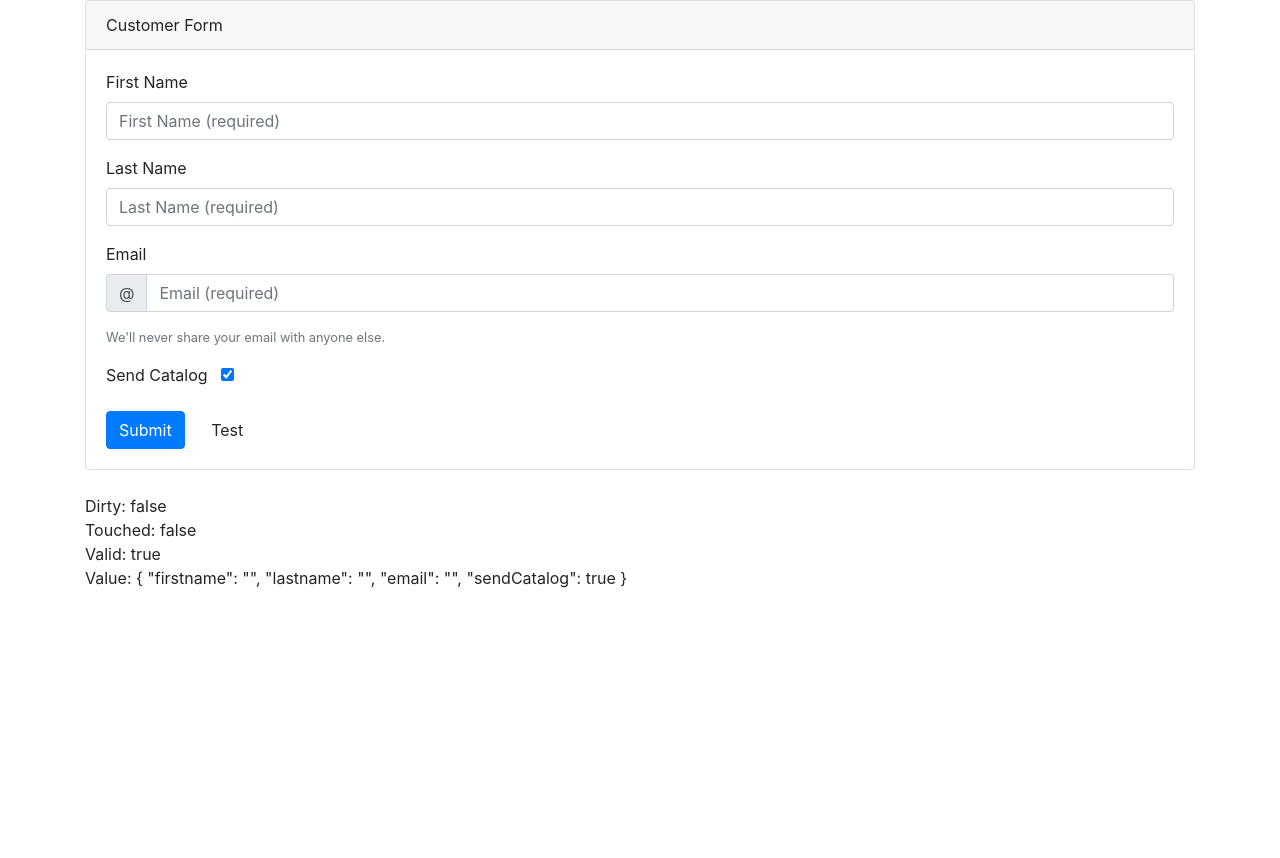
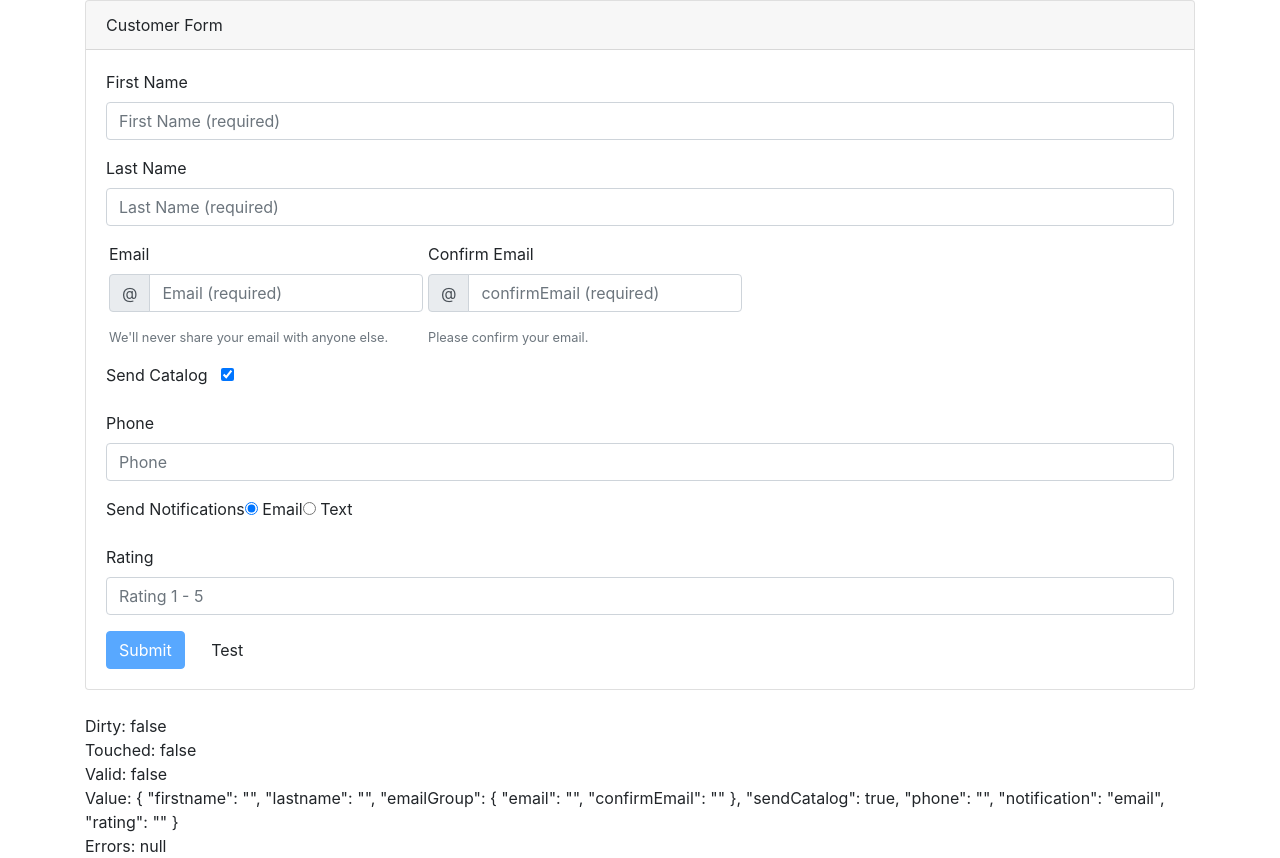
Before and after one commit to vinay01joshi/angular-best-practices, an Angular app: page / in a window 1280 px wide. Before the commit the page ends 800 px from the top, so only its background shows below. Built offline with nearby package versions, Linux system fonts and the light colour scheme.

Commit message:
Form group validation using extensively

```diff
--- a/src/app/customer/component/customer/customer.component.css
+++ b/src/app/customer/component/customer/customer.component.css
@@ -0,0 +1,3 @@
+.email-group {
+    margin-left: 3px;
+}
--- a/src/app/customer/component/customer/customer.component.html
+++ b/src/app/customer/component/customer/customer.component.html
@@ -8,11 +8,28 @@
         <div class="form-group">
           <label for="firstname">First Name</label>
           <input class="form-control" id="firstNameId" type="text" placeholder="First Name (required)" formControlName="firstname">
+          <div class="alert alert-danger" *ngIf="customerForm.get('firstname').touched && customerForm.get('firstname').errors">
+            <div *ngIf="customerForm.get('firstname').errors?.required">
+              This filed is Required .
+            </div>
+            <div *ngIf="customerForm.get('firstname').errors?.minlength">
+              MinLength will be 3.
+            </div>
+          </div>
         </div>
         <div class="form-group">
           <label for="lastname">Last Name</label>
           <input class="form-control" id="lastnameId" type="text" placeholder="Last Name (required)" formControlName="lastname">
+          <div class="alert alert-danger" *ngIf="customerForm.get('lastname').touched && customerForm.get('lastname').errors">
+            <div *ngIf="customerForm.get('lastname').errors?.required">
+              This filed is Required .
             </div>
+            <div *ngIf="customerForm.get('lastname').errors?.maxlength">
+              Max will be 50.
+            </div>
+          </div>
+        </div>
+        <div formGroupName="emailGroup" class="email-group row">
           <div class="form-group">
             <label for="email">Email</label>
             <div class="input-group mb-3">
@@ -23,10 +40,73 @@
                 aria-describedby="basic-addon1">
             </div>
             <small id="emailHelp" class="form-text text-muted">We'll never share your email with anyone else.</small>
+            <div class="alert alert-danger" *ngIf="customerForm.controls.emailGroup.controls.email.touched && customerForm.get('emailGroup.email').errors">
+              <div *ngIf="customerForm.get('emailGroup.email').errors?.required">
+                This filed is Required .
+              </div>
+              <div *ngIf="customerForm.get('emailGroup.email').errors?.pattern">
+                Not Matched.
+              </div>
+            </div>
+          </div>
+          &nbsp;
+          <div class="form-group">
+            <label for="confirmEmail">Confirm Email</label>
+            <div class="input-group mb-3">
+              <div class="input-group-prepend">
+                <span class="input-group-text" id="basic-addon1">@</span>
+              </div>
+              <input type="text" formControlName="confirmEmail" class="form-control" placeholder="confirmEmail (required)" aria-label="Username"
+                aria-describedby="basic-addon1">
+            </div>
+            <small id="emailHelp" class="form-text text-muted">Please confirm your email.</small>
+            <div class="alert alert-danger" *ngIf="customerForm.get('emailGroup').errors">
+              Email not matched
+            </div>
+            <div class="alert alert-danger" *ngIf="customerForm.controls.emailGroup.controls.confirmEmail.touched && customerForm.get('emailGroup.confirmEmail').errors">
+              <div *ngIf="customerForm.get('emailGroup.confirmEmail').errors?.required">
+                This filed is Required .
+              </div>
+              <div *ngIf="customerForm.get('emailGroup.confirmEmail').errors?.pattern">
+                Not Matched.
+              </div>
+
+            </div>
+          </div>
         </div>
         <div class="form-group">
           <label>Send Catalog</label> &nbsp;
           <input type="checkbox" formControlName="sendCatalog">
+        </div>
+        <div class="form-group">
+          <label for="firstname">Phone</label>
+          <input class="form-control" id="firstNameId" type="text" placeholder="Phone" formControlName="phone">
+          <div class="alert alert-danger" *ngIf="customerForm.get('phone').touched && customerForm.get('phone').errors">
+            <div *ngIf="customerForm.get('phone').errors?.required">
+              This filed is Required .
+            </div>
+            <div *ngIf="customerForm.get('phone').errors?.minlength">
+              MinLength will be 10.
+            </div>
+          </div>
+        </div>
+        <div class="form-group">
+          <label>Send Notifications</label>
+          <label class="radio-inline">
+            <input type="radio" value="email" (click)="setNotification('email')" formControlName="notification"> Email
+          </label>
+          <label class="radio-inline">
+            <input type="radio" value="text" (click)="setNotification('text')" formControlName="notification"> Text
+          </label>
+        </div>
+        <div class="form-group">
+          <label for="rating">Rating</label>
+          <input class="form-control" id="ratingId" type="text" placeholder="Rating 1 - 5" formControlName="rating">
+          <div class="alert alert-danger" *ngIf="customerForm.get('rating').touched && customerForm.get('rating').errors">
+            <div *ngIf="customerForm.get('rating').errors?.range">
+              Range will be bteween 1 to 5.
+            </div>
+          </div>
         </div>
       </fieldset>
       <button type="submit" class="btn btn-primary" [disabled]="!customerForm.valid">Submit</button>
@@ -41,5 +121,5 @@
   <br /> Touched: {{ customerForm.touched }}
   <br /> Valid: {{ customerForm.valid }}
   <br /> Value: {{ customerForm.value | json }}
-
+  <br /> Errors: {{ customerForm.errors | json }}
 </div>
--- a/src/app/customer/component/customer/customer.component.ts
+++ b/src/app/customer/component/customer/customer.component.ts
@@ -1,6 +1,40 @@
 import { Component, OnInit } from '@angular/core';
-import { FormGroup , FormBuilder } from '@angular/forms';
+import { FormGroup , FormBuilder, Validators, AbstractControl, ValidatorFn } from '@angular/forms';
 import { Customer } from '../../model/customer';
+
+// function ratingRange(c:AbstractControl): {[key:string]:boolean} | null {
+//   if(c.value != undefined && (isNaN(c.value) || c.value < 1 || c.value > 5 )){
+//     return {'range': true};
+//   }
+//   return null;
+// }
+
+// factory method for rating range.
+function ratingRange(min: number, max: number) : ValidatorFn {
+  return (c:AbstractControl): {[key:string]:boolean} | null => {
+    if(c.value != undefined && (isNaN(c.value) || c.value < min || c.value > max )){
+      return {'range': true};
+    }
+    return null;
+  }
+}
+
+//factory method for the mating email
+function emailMather(c:AbstractControl) {
+  let emailControl = c.get('email');
+  let confirmEmailControl = c.get('confirmEmail');
+
+  if(emailControl.pristine || confirmEmailControl.pristine){
+    return null;
+  }
+
+  if(emailControl.value === confirmEmailControl.value){
+    return null;
+  }
+
+  return {'match' : true};
+}
+
 
 @Component({
   selector: 'app-customer',
@@ -16,15 +50,21 @@ export class CustomerComponent implements OnInit {
   ngOnInit() {
 
     this.customerForm = this.fb.group({
-      firstname: '',
-      lastname: '',
-      email: '',
+      firstname: ['',[Validators.required,Validators.minLength(3)]],
+      lastname: ['',[Validators.required,Validators.maxLength(50)]],
+      emailGroup: this.fb.group({
+        email: ['',[Validators.required,Validators.pattern('[a-z0-9._%+-]+@[a-z0-9.-]+')]],
+        confirmEmail:['',[Validators.required]],
+      },{validator: emailMather}),
       sendCatalog: true,
+      phone:[''],
+      notification:['email'],
+      rating:['', ratingRange(1,5)]
     });
   }
 
   populateTestData(): void {
-    this.customerForm.setValue({
+    this.customerForm.patchValue({
       firstname: 'Vinay',
       lastname: 'Joshi',
       email: 'vinay01joshi@gmail.com',
@@ -36,4 +76,15 @@ export class CustomerComponent implements OnInit {
     console.log('Save called !');
   }
 
+  setNotification(notifyVia:string):void {
+    const phoneControl = this.customerForm.get('phone');
+    if(notifyVia === 'text'){
+      phoneControl.setValidators(Validators.required);
+    }else{
+      phoneControl.clearValidators()
+    }
+
+    phoneControl.updateValueAndValidity();
+  }
+
 }
```
Lines whose indentation alone changed are shown as unchanged.
